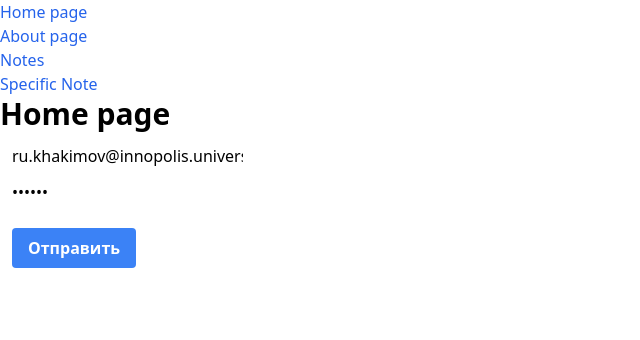
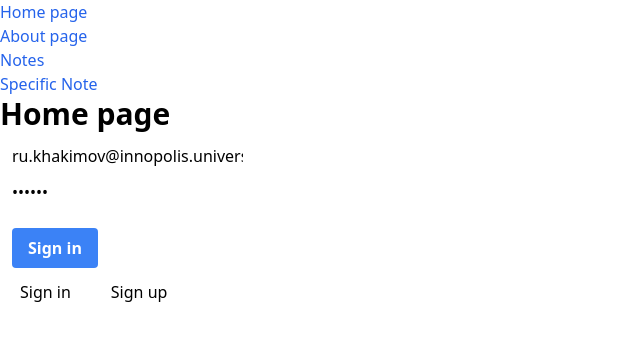
Before and after one commit to wareverdud/fwd-project, a Next.js app: page / in a window 1280 px wide. Shown: the top 340 px of the page, without its empty margins (0-640 px from the left). Built offline with nearby package versions, Linux system fonts and the light colour scheme.

Commit message:
sign in sign up view

```diff
--- a/src/components/authorization.tsx
+++ b/src/components/authorization.tsx
@@ -7,10 +7,13 @@ import {
 import { app } from '../firebase-setup'
 import router from 'next/router'
 
-export default function Authorization() {
+interface Props {
+  signIn: boolean
+}
+
+export default function Authorization({ signIn }: Props) {
   const [email, setEmail] = useState('ru.khakimov@innopolis.university')
   const [password, setPassword] = useState('qwerty')
-  const [uid, setUid] = useState('')
 
   async function handleChangeEmail(event: React.ChangeEvent<HTMLInputElement>) {
     setEmail(event.target.value)
@@ -22,22 +25,37 @@ export default function Authorization() {
     setPassword(event.target.value)
   }
 
-  async function handleSubmit(event: React.SyntheticEvent<HTMLFormElement>) {
+  async function handleSignIn(event: React.SyntheticEvent<HTMLFormElement>) {
     event.preventDefault()
     const auth = getAuth(app)
     try {
       const { user } = await signInWithEmailAndPassword(auth, email, password)
-      console.log(user.uid)
-      setUid(user.uid)
       router.push('/notes')
     } catch (e: any) {
-      console.log(e.message, e.code)
+      alert('No such user')
+      // console.log(e.message, e.code)
+    }
+  }
+
+  async function handleSignUp(event: React.SyntheticEvent<HTMLFormElement>) {
+    event.preventDefault()
+    const auth = getAuth(app)
+    try {
+      const { user } = await createUserWithEmailAndPassword(
+        auth,
+        email,
+        password
+      )
+      router.push('/notes')
+    } catch (e: any) {
+      alert('Such user exists')
+      // console.log(e.message, e.code)
     }
   }
 
   return (
     <>
-      <form onSubmit={handleSubmit}>
+      <form onSubmit={signIn ? handleSignIn : handleSignUp}>
         <div className="m-3">
           <input
             type="text"
@@ -58,7 +76,7 @@ export default function Authorization() {
         </div>
         <input
           type="submit"
-          value="Отправить"
+          value={signIn ? 'Sign in' : 'Sign up'}
           className="bg-blue-500 hover:bg-blue-700 text-white font-bold py-2 px-4 rounded m-3"
         />
       </form>
--- a/src/pages/index.tsx
+++ b/src/pages/index.tsx
@@ -1,7 +1,18 @@
 import Head from 'next/head'
 import Authorization from '@/components/authorization'
+import { useState } from 'react'
 
 export default function Home() {
+  const [signIn, setSignIn] = useState(true)
+
+  function handle(event: any) {
+    if (event.target.value === 'Sign in') {
+      setSignIn(true)
+    } else {
+      setSignIn(false)
+    }
+  }
+
   return (
     <>
       <Head>
@@ -11,8 +22,20 @@ export default function Home() {
       <h1 className="text-3xl font-bold">Home page</h1>
 
       <div>
-        <Authorization />
+        <Authorization signIn={signIn} />
       </div>
+      <input
+        onClick={handle}
+        type="button"
+        value="Sign in"
+        className="hover:underline mx-5"
+      />
+      <input
+        onClick={handle}
+        type="button"
+        value="Sign up"
+        className="hover:underline mx-5"
+      />
     </>
   )
 }
--- a/src/pages/note/[id].tsx
+++ b/src/pages/note/[id].tsx
@@ -21,6 +21,12 @@ export default function Note() {
         console.log(user)
         router.push('/')
       }
+
+      // if (false) {
+      //   console.log('non authorized')
+      // } else {
+      //   router.push('/')
+      // }
     }
   }, [])
 
--- a/src/pages/notes.tsx
+++ b/src/pages/notes.tsx
@@ -28,6 +28,12 @@ export default function Notes() {
         console.log(user)
         router.push('/')
       }
+
+      // if (false) {
+      //   console.log('non authorized')
+      // } else {
+      //   router.push('/')
+      // }
     }
   }, [])
 
--- a/src/pages/register.tsx
+++ /dev/null
@@ -1,3 +0,0 @@
-export default function SignUp() {
-  return <h1>SignUp</h1>
-}
```
